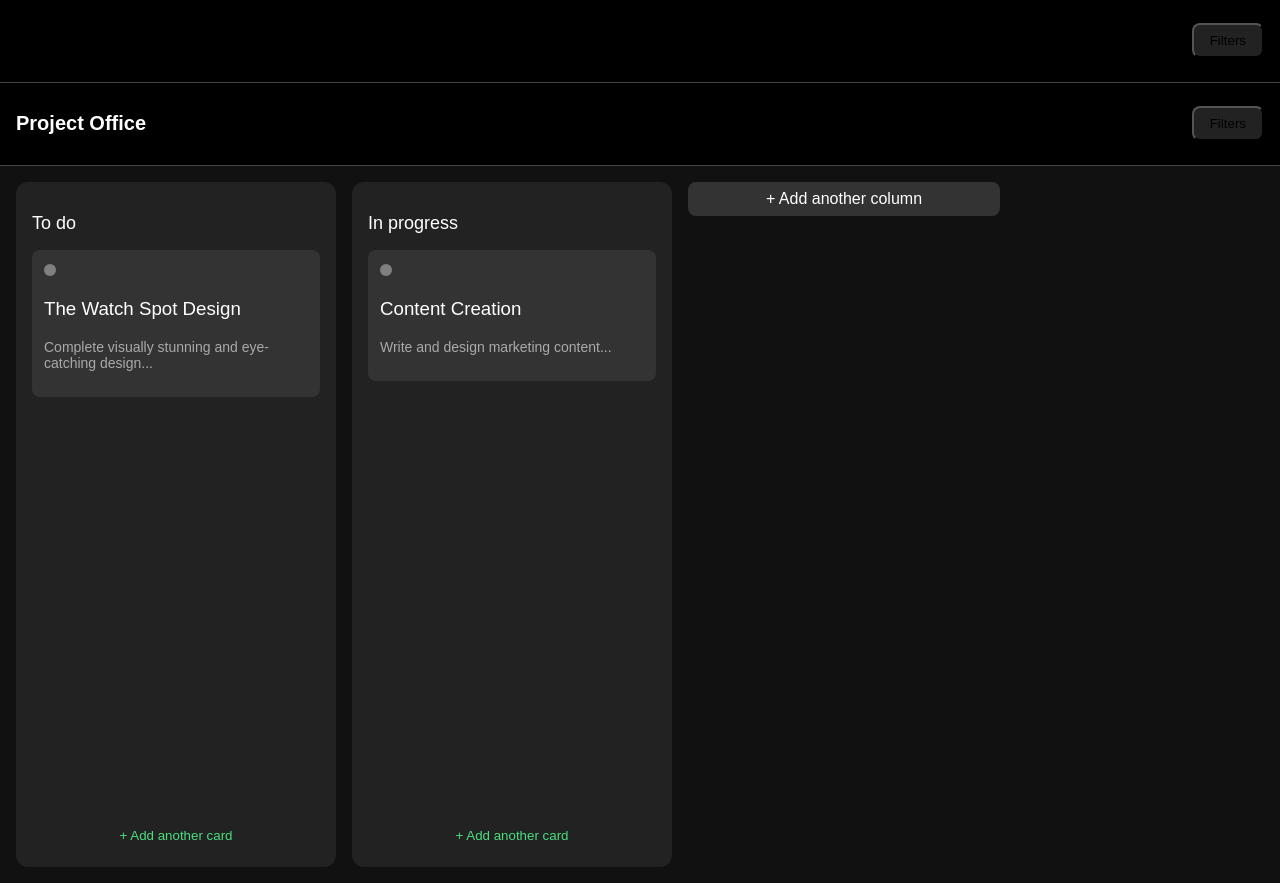
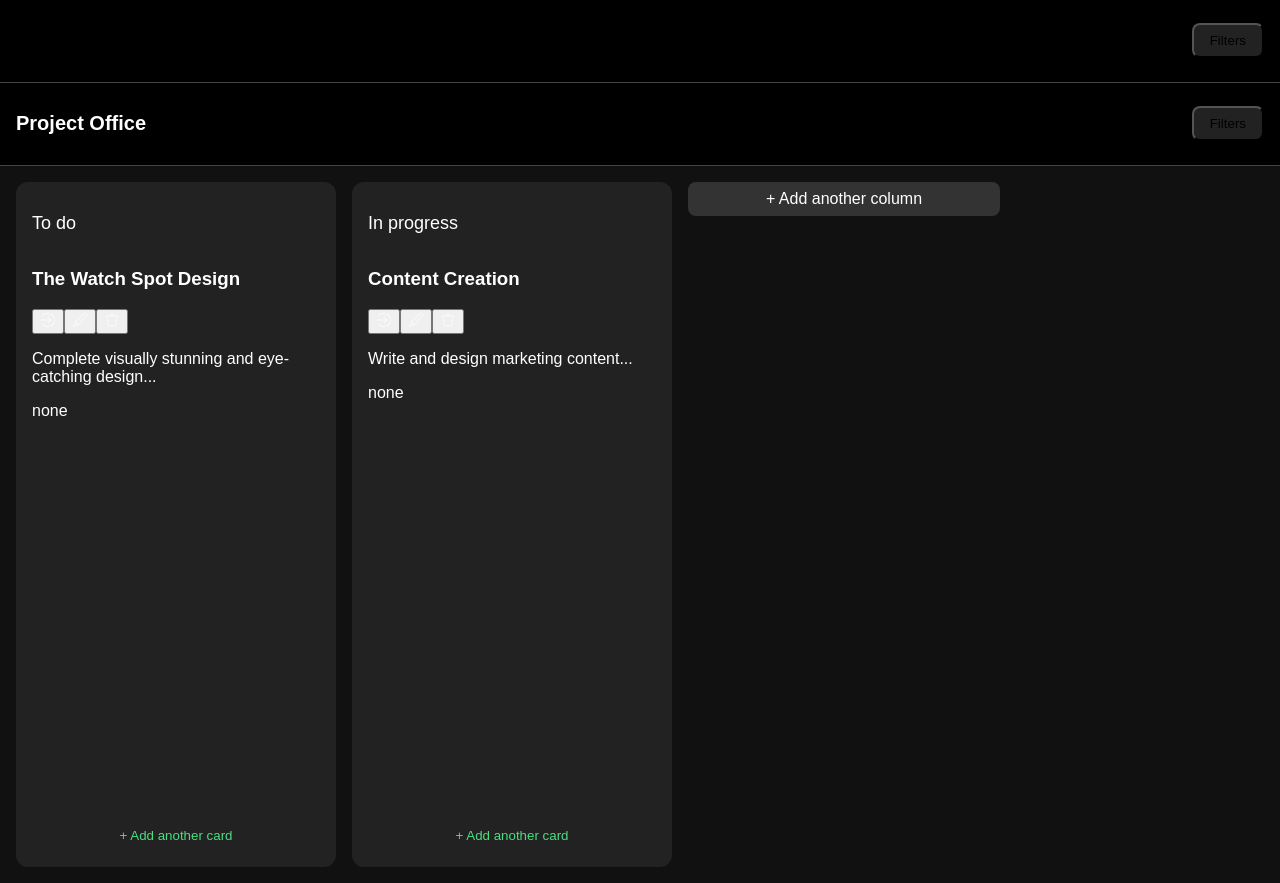
Before and after one commit to TaskHive-TaskPro/TaskPro, a React (Vite) app in the folder client/: page / in a window 1280 px wide. Built offline with nearby package versions, Linux system fonts and the light colour scheme.

Commit message:
editcard added

```diff
--- a/client/src/components/dashboard/Column.jsx
+++ b/client/src/components/dashboard/Column.jsx
@@ -1,5 +1,7 @@
 import React, { useState } from "react";
 import Styles from "./dashboard.module.css";
+import Card from "../cards/Card"; // Card bileşenini import et
+import EditCardModal from "../cards/EditCardModal"; // Düzenleme modalı
 
 // AddCardModal
 const AddCardModal = ({ onAdd, onClose, selectedPriority }) => {
@@ -58,6 +60,7 @@ const AddCardModal = ({ onAdd, onClose, selectedPriority }) => {
 
 const Column = ({ column, onAddCard, selectedPriority }) => {
   const [showModal, setShowModal] = useState(false);
+  const [editCard, setEditCard] = useState(null); // Düzenlenecek kart
 
   return (
     <div className={Styles.columnContainer}>
@@ -65,21 +68,12 @@ const Column = ({ column, onAddCard, selectedPriority }) => {
 
       <div className={Styles.cardList}>
         {column.cards.map((card) => (
-          <div key={card.id} className={Styles.cardItem}>
-            <span
-              className={`${Styles.priorityDot} ${
-                card.priority === "low"
-                  ? Styles.priorityLow
-                  : card.priority === "medium"
-                  ? Styles.priorityMedium
-                  : card.priority === "high"
-                  ? Styles.priorityHigh
-                  : Styles.priorityNone
-              }`}
-            ></span>
-            <h3 className={Styles.cardTitle}>{card.title}</h3>
-            <p className={Styles.cardDesc}>{card.description}</p>
-          </div>
+          <Card
+            key={card.id}
+            card={card}
+            onEdit={(c) => setEditCard(c)} // Düzenleme modalını aç
+            onDelete={(id) => onDeleteCard && onDeleteCard(column.id, id)} // Silme fonksiyonu, opsiyonel
+          />
         ))}
       </div>
 
@@ -94,6 +88,17 @@ const Column = ({ column, onAddCard, selectedPriority }) => {
           selectedPriority={selectedPriority}
         />
       )}
+
+      {editCard && (
+        <EditCardModal
+          card={editCard}
+          onUpdate={(updated) => {
+            onUpdateCard(column.id, updated);
+            setEditCard(null);
+          }}
+          onClose={() => setEditCard(null)}
+        />
+      )}
     </div>
   );
 };
--- a/client/src/components/dashboard/HeaderDashboard.jsx
+++ b/client/src/components/dashboard/HeaderDashboard.jsx
@@ -22,7 +22,9 @@ const FiltersModal = ({ onClose, onSelectPriority }) => {
               }`}
               onClick={() => onSelectPriority(p)}
             >
-              {p === "none" ? "Without" : p.charAt(0).toUpperCase() + p.slice(1)}
+              {p === "none"
+                ? "Without"
+                : p.charAt(0).toUpperCase() + p.slice(1)}
             </button>
           ))}
         </div>
```
